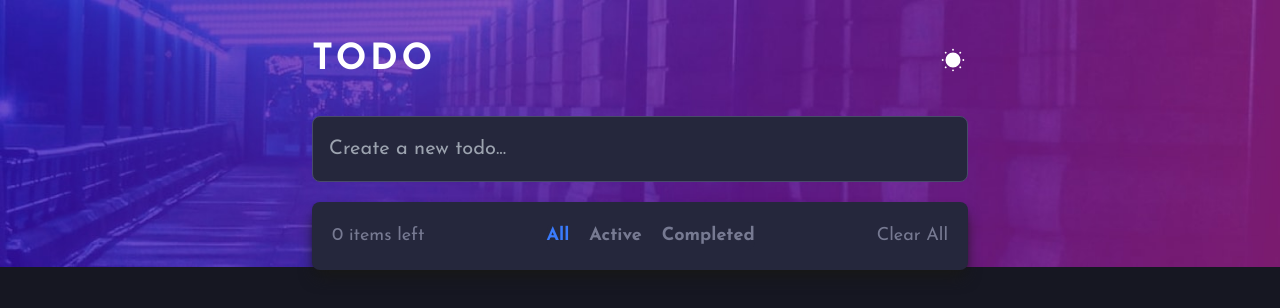
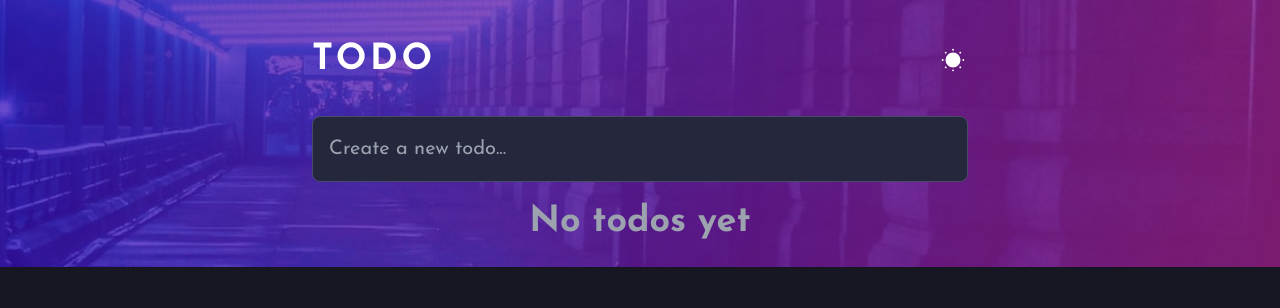
Before and after one commit to Warisaremou/Todo-app, a React (Create React App) app: page / in a window 1280 px wide. Shown: the top 308 px of the page. Built offline with nearby package versions, Linux system fonts and the light colour scheme.

Commit message:
Changing TodoList component display and adding props to Header.jsx

```diff
--- a/src/Components/App.jsx
+++ b/src/Components/App.jsx
@@ -8,9 +8,7 @@ function App() {
   const savedThemes = localStorage.getItem("themes");
   const [inputValue, setInputValue] = useState("");
   const [todo, setTodo] = useState(savedTodo ? JSON.parse(savedTodo) : []);
-  const [theme, setTheme] = useState(
-    savedThemes ? JSON.parse(savedThemes) : "light"
-  );
+  const [theme, setTheme] = useState(savedThemes ? JSON.parse(savedThemes) : "light");
 
   useEffect(() => {
     localStorage.setItem("todos", JSON.stringify(todo));
@@ -30,11 +28,17 @@ function App() {
         <Header
           inputValue={inputValue}
           setInputValue={setInputValue}
+          todo={todo}
           setTodo={setTodo}
           theme={theme}
           setTheme={setTheme}
         />
-        <TodoList todo={todo} setTodo={setTodo} />
+        {todo.length > 0 && <TodoList todo={todo} setTodo={setTodo} />}
+        {
+          (todo.length <= 0 && (
+            <p className="text-center text-gray-200 dark:text-gray-400 text-2xl md:text-4xl font-bold">No todos yet</p>
+          ))
+        }
       </div>
       <div className="layout">
         <Background theme={theme} />
```
